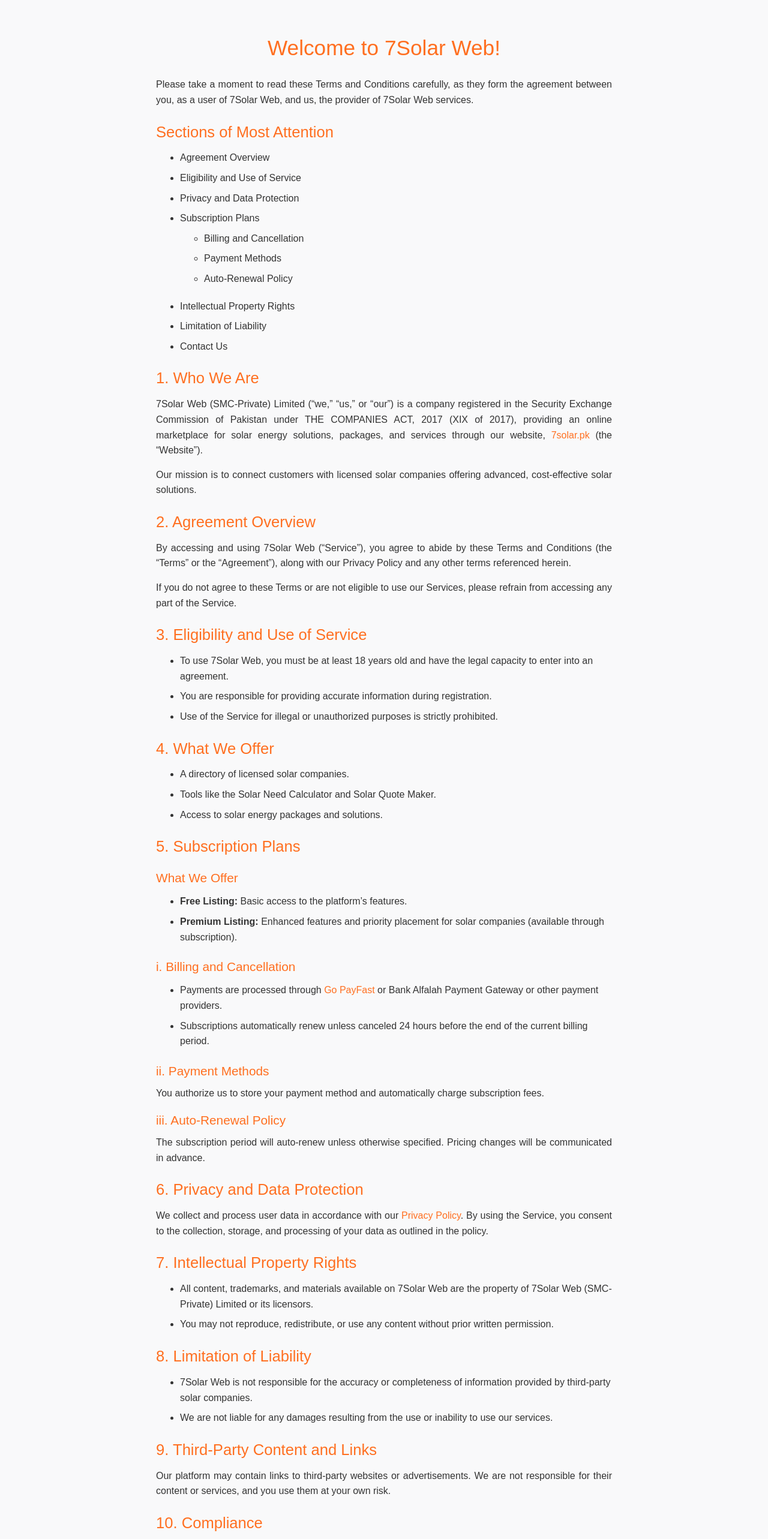
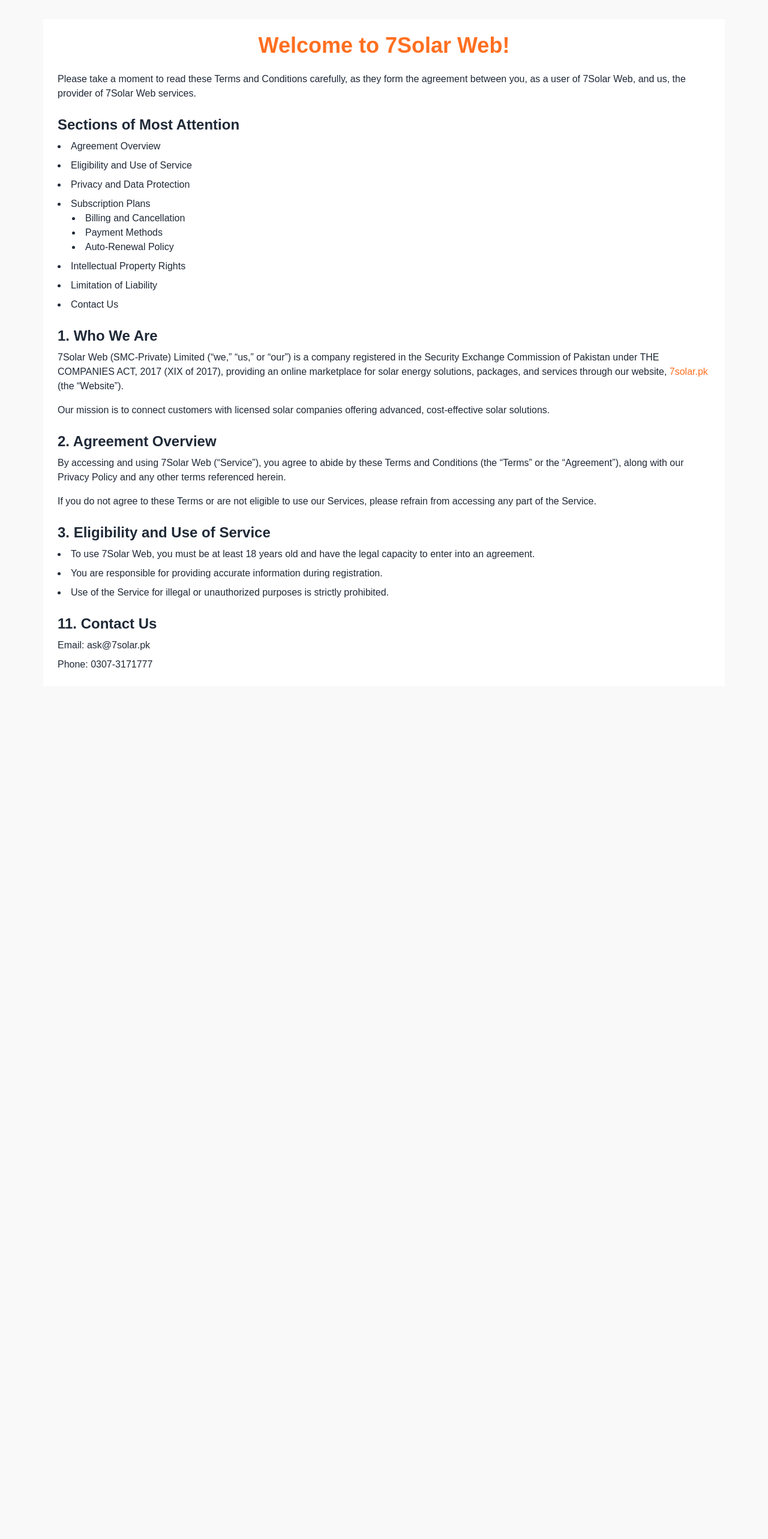
Before and after one commit to xs2hamzashah/7cosmic_frontend, a React (Create React App) app: page /terms-and-conditions in a window 1280 px wide. Shown: the top 2566 px of the page at 60% size. After the commit the page ends 1176 px from the top, so only its background shows below. Built offline with nearby package versions, Linux system fonts and the light colour scheme; what react-toast-notifications would draw is missing.

Commit message:
changed the layout of the t&c and contact us

```diff
--- a/src/CSS/TermsAndConditions.css
+++ /dev/null
@@ -1,119 +0,0 @@
-.terms-and-conditions {
-  max-width: 800px;
-  margin: 0 auto;
-  padding: 20px;
-  line-height: 1.6;
-  color: #333;
-}
-
-.terms-and-conditions h1 {
-  font-size: 2.2em;
-  color: #ff6f20;
-  text-align: center;
-  margin-bottom: 20px;
-}
-
-.terms-and-conditions h3 {
-  font-size: 1.6em;
-  color: #ff6f20;
-  margin-top: 20px;
-  margin-bottom: 10px;
-}
-
-.terms-and-conditions h4 {
-  font-size: 1.3em;
-  color: #ff6f20;
-  margin-top: 15px;
-  margin-bottom: 8px;
-}
-
-.terms-and-conditions p {
-  font-size: 1em;
-  margin-bottom: 15px;
-  text-align: justify;
-}
-
-.terms-and-conditions ul {
-  margin: 10px 0 20px 20px;
-  padding-left: 20px;
-  list-style-type: disc;
-}
-
-.terms-and-conditions ul ul {
-  list-style-type: circle;
-  margin-top: 5px;
-}
-
-.terms-and-conditions li {
-  margin-bottom: 8px;
-}
-
-.terms-and-conditions a {
-  color: #ff6f20;
-  text-decoration: none;
-}
-
-.terms-and-conditions a:hover {
-  text-decoration: underline;
-}
-
-.back-button-terms-and-conditions {
-  display: flex;
-  align-items: center;
-  justify-content: center;
-  background-color: #ff6f20;
-  color: white;
-  font-size: 16px;
-  border: none;
-  border-radius: 5px;
-  padding: 10px 20px;
-  margin-bottom: 20px;
-  cursor: pointer;
-  transition: background-color 0.3s ease, transform 0.2s ease;
-  text-transform: uppercase;
-}
-
-.back-button-terms-and-conditions:hover {
-  background-color: #e65a15;
-  transform: scale(1.05);
-}
-
-.back-button-terms-and-conditions:active {
-  background-color: #cc4e10;
-}
-
-.profile-back-icon {
-  margin-right: 8px;
-  font-size: 20px;
-}
-
-/* Align the button with the heading */
-.terms-and-conditions h1 + .back-button-terms-and-conditions {
-  margin-top: -40px;
-  margin-bottom: 30px;
-  display: inline-flex;
-}
-
-/* Responsive Design */
-@media (max-width: 700px) {
-  .terms-and-conditions {
-    padding: 15px;
-  }
-
-  .terms-and-conditions h1 {
-    font-size: 1.8em;
-  }
-
-  .terms-and-conditions h3 {
-    font-size: 1.4em;
-  }
-
-  .terms-and-conditions h4 {
-    font-size: 1.2em;
-  }
-
-  .terms-and-conditions p,
-  .terms-and-conditions li {
-    font-size: 0.95em;
-  }
-}
--- a/src/Pages/ContactUsPage.js
+++ b/src/Pages/ContactUsPage.js
@@ -10,7 +10,7 @@ import {
 } from "ionicons/icons";
 
 import contactUs from "../assets/contact-us.svg";
-import "../CSS/ContactUsPage.css";
+// import "../CSS/ContactUsPage.css";
 
 const ContactUsPage = () => {
   const navigate = useNavigate();
@@ -23,55 +23,63 @@ const ContactUsPage = () => {
         <IonIcon icon={arrowBackOutline} className="back-icon" />
         Back
       </button>
-      <div className="contact-content">
-        <div className="contact-info">
-          <h1>Contact Us</h1>
-          <p>
-            <IonIcon icon={logoFacebook} className="facebook-icon" />
-            Facebook:{" "}
+      <div className="contact-content flex flex-col md:flex-row items-center justify-between w-full max-w-4xl mx-auto py-8 px-4">
+        <div className="contact-info w-full md:w-1/2 text-lg text-gray-800 space-y-4">
+          <h1 className="text-3xl font-bold text-[#ff6f20] mb-6">Contact Us</h1>
+          <p className="flex items-center space-x-2">
+            <IonIcon icon={logoFacebook} className="text-2xl text-blue-600" />
+            <span>Facebook: </span>
             <a
               href="https://www.facebook.com/profile.php?id=61570871464248&mibextid=ZbWKwL"
               target="_blank"
               rel="noopener noreferrer"
+              className="text-[#ff6f20] hover:underline"
             >
               Facebook Profile
             </a>
           </p>
-          <p>
-            <IonIcon icon={logoWhatsapp} className="whatsapp-icon" />
-            WhatsApp:{" "}
+          <p className="flex items-center space-x-2">
+            <IonIcon icon={logoWhatsapp} className="text-2xl text-green-500" />
+            <span>WhatsApp: </span>
             <a
               href="https://wa.me/923073171777"
               target="_blank"
               rel="noopener noreferrer"
+              className="text-[#ff6f20] hover:underline"
             >
               +923073171777
             </a>
           </p>
-          <p>
-            <IonIcon icon={logoLinkedin} className="linkedin-icon" />
-            LinkedIn:{" "}
+          <p className="flex items-center space-x-2">
+            <IonIcon icon={logoLinkedin} className="text-2xl text-blue-800" />
+            <span>LinkedIn: </span>
             <a
               href="https://www.linkedin.com/company/7solar/"
               target="_blank"
               rel="noopener noreferrer"
+              className="text-[#ff6f20] hover:underline"
             >
               LinkedIn Profile
             </a>
           </p>
-          <p>
-            <IonIcon icon={logoYoutube} className="youtube-icon" />
-            YouTube:{" "}
+          <p className="flex items-center space-x-2">
+            <IonIcon icon={logoYoutube} className="text-2xl text-red-600" />
+            <span>YouTube: </span>
             <a
               href="https://youtube.com/@7solarweb?feature=shared"
               target="_blank"
               rel="noopener noreferrer"
+              className="text-[#ff6f20] hover:underline"
             >
               7Solar YouTube
             </a>
           </p>
         </div>
-        <img src={contactUs} alt="Contact Us" className="contact-image" />
+        <img
+          src={contactUs}
+          alt="Contact Us"
+          className="contact-image w-full md:w-1/2 mt-6 md:mt-0 px-4"
+        />
       </div>
     </div>
   );
--- a/src/Pages/TermsAndCondition.js
+++ b/src/Pages/TermsAndCondition.js
@@ -2,75 +2,92 @@ import React from "react";
 import { useNavigate } from "react-router-dom";
 import { IonIcon } from "@ionic/react";
 import { arrowBackOutline } from "ionicons/icons";
-import "../CSS/TermsAndConditions.css";
 
 const TermsAndConditions = () => {
   const navigate = useNavigate();
   const isLoggedIn = Boolean(localStorage.getItem("accessToken"));
 
   return (
-    <div className="terms-and-conditions">
+    <div className="p-6 bg-white text-gray-800">
+      {/* Header Section */}
+      <div className="relative flex items-center justify-center mb-6">
         {isLoggedIn && (
           <button
-          className="back-button"
+            className="absolute left-0 flex items-center gap-2 px-4 py-2 text-white bg-[#ff6f20] hover:bg-[#e65f1a] rounded shadow"
             onClick={() => navigate(-1)} // Navigate back to the previous page
           >
-          <IonIcon icon={arrowBackOutline} className="profile-back-icon" />
+            <IonIcon icon={arrowBackOutline} className="text-lg" />
             Back
           </button>
         )}
-      <h1>Welcome to 7Solar Web!</h1>
-      <p>
+        <h1 className="text-4xl font-bold text-[#ff6f20]">
+          Welcome to 7Solar Web!
+        </h1>
+      </div>
+      <p className="mb-4">
         Please take a moment to read these Terms and Conditions carefully, as
         they form the agreement between you, as a user of 7Solar Web, and us,
         the provider of 7Solar Web services.
       </p>
 
-      <h3>Sections of Most Attention</h3>
-      <ul>
+      <h3 className="text-2xl font-semibold mt-6 mb-2">
+        Sections of Most Attention
+      </h3>
+      <ul className="list-disc list-inside space-y-2">
         <li>Agreement Overview</li>
         <li>Eligibility and Use of Service</li>
         <li>Privacy and Data Protection</li>
-        <li>Subscription Plans</li>
-        <ul>
+        <li>
+          Subscription Plans
+          <ul className="list-disc list-inside ml-6">
             <li>Billing and Cancellation</li>
             <li>Payment Methods</li>
             <li>Auto-Renewal Policy</li>
           </ul>
+        </li>
         <li>Intellectual Property Rights</li>
         <li>Limitation of Liability</li>
         <li>Contact Us</li>
       </ul>
 
-      <h3>1. Who We Are</h3>
-      <p>
+      <h3 className="text-2xl font-semibold mt-6 mb-2">1. Who We Are</h3>
+      <p className="mb-4">
         7Solar Web (SMC-Private) Limited (“we,” “us,” or “our”) is a company
         registered in the Security Exchange Commission of Pakistan under THE
         COMPANIES ACT, 2017 (XIX of 2017), providing an online marketplace for
         solar energy solutions, packages, and services through our website,{" "}
-        <a href="http://7solar.pk" target="_blank" rel="noopener noreferrer">
+        <a
+          href="http://7solar.pk"
+          target="_blank"
+          rel="noopener noreferrer"
+          className="text-[#ff6f20] hover:underline"
+        >
           7solar.pk
         </a>{" "}
         (the “Website”).
       </p>
-      <p>
+      <p className="mb-4">
         Our mission is to connect customers with licensed solar companies
         offering advanced, cost-effective solar solutions.
       </p>
 
-      <h3>2. Agreement Overview</h3>
-      <p>
+      <h3 className="text-2xl font-semibold mt-6 mb-2">
+        2. Agreement Overview
+      </h3>
+      <p className="mb-4">
         By accessing and using 7Solar Web (“Service”), you agree to abide by
         these Terms and Conditions (the “Terms” or the “Agreement”), along with
         our Privacy Policy and any other terms referenced herein.
       </p>
-      <p>
+      <p className="mb-4">
         If you do not agree to these Terms or are not eligible to use our
         Services, please refrain from accessing any part of the Service.
       </p>
 
-      <h3>3. Eligibility and Use of Service</h3>
-      <ul>
+      <h3 className="text-2xl font-semibold mt-6 mb-2">
+        3. Eligibility and Use of Service
+      </h3>
+      <ul className="list-disc list-inside space-y-2 mb-4">
         <li>
           To use 7Solar Web, you must be at least 18 years old and have the
           legal capacity to enter into an agreement.
@@ -85,106 +102,9 @@ const TermsAndConditions = () => {
         </li>
       </ul>
 
-      <h3>4. What We Offer</h3>
-      <ul>
-        <li>A directory of licensed solar companies.</li>
-        <li>Tools like the Solar Need Calculator and Solar Quote Maker.</li>
-        <li>Access to solar energy packages and solutions.</li>
-      </ul>
-
-      <h3>5. Subscription Plans</h3>
-      <h4>What We Offer</h4>
-      <ul>
-        <li>
-          <strong>Free Listing:</strong> Basic access to the platform’s
-          features.
-        </li>
-        <li>
-          <strong>Premium Listing:</strong> Enhanced features and priority
-          placement for solar companies (available through subscription).
-        </li>
-      </ul>
-
-      <h4>i. Billing and Cancellation</h4>
-      <ul>
-        <li>
-          Payments are processed through{" "}
-          <a
-            href="https://gopayfast.com/"
-            target="_blank"
-            rel="noopener noreferrer"
-          >
-            Go PayFast
-          </a>{" "}
-          or Bank Alfalah Payment Gateway or other payment providers.
-        </li>
-        <li>
-          Subscriptions automatically renew unless canceled 24 hours before the
-          end of the current billing period.
-        </li>
-      </ul>
-
-      <h4>ii. Payment Methods</h4>
-      <p>
-        You authorize us to store your payment method and automatically charge
-        subscription fees.
-      </p>
-
-      <h4>iii. Auto-Renewal Policy</h4>
-      <p>
-        The subscription period will auto-renew unless otherwise specified.
-        Pricing changes will be communicated in advance.
-      </p>
-
-      <h3>6. Privacy and Data Protection</h3>
-      <p>
-        We collect and process user data in accordance with our{" "}
-        <a href="#" target="_blank" rel="noopener noreferrer">
-          Privacy Policy
-        </a>
-        . By using the Service, you consent to the collection, storage, and
-        processing of your data as outlined in the policy.
-      </p>
-
-      <h3>7. Intellectual Property Rights</h3>
-      <ul>
-        <li>
-          All content, trademarks, and materials available on 7Solar Web are the
-          property of 7Solar Web (SMC-Private) Limited or its licensors.
-        </li>
-        <li>
-          You may not reproduce, redistribute, or use any content without prior
-          written permission.
-        </li>
-      </ul>
-
-      <h3>8. Limitation of Liability</h3>
-      <ul>
-        <li>
-          7Solar Web is not responsible for the accuracy or completeness of
-          information provided by third-party solar companies.
-        </li>
-        <li>
-          We are not liable for any damages resulting from the use or inability
-          to use our services.
-        </li>
-      </ul>
-
-      <h3>9. Third-Party Content and Links</h3>
-      <p>
-        Our platform may contain links to third-party websites or
-        advertisements. We are not responsible for their content or services,
-        and you use them at your own risk.
-      </p>
-
-      <h3>10. Compliance</h3>
-      <p>
-        Our services comply with the laws of Pakistan. Users outside of Pakistan
-        are responsible for ensuring compliance with their local laws.
-      </p>
-
-      <h3>11. Contact Us</h3>
-      <p>Email: ask@7solar.pk</p>
+      {/* Additional content styled similarly */}
+      <h3 className="text-2xl font-semibold mt-6 mb-2">11. Contact Us</h3>
+      <p className="mb-2">Email: ask@7solar.pk</p>
       <p>Phone: 0307-3171777</p>
     </div>
   );
```
Also changed, not shown: src/CSS/ContactUsPage.css (deleted, +0 -109 lines). Lines whose indentation alone changed are shown as unchanged.
